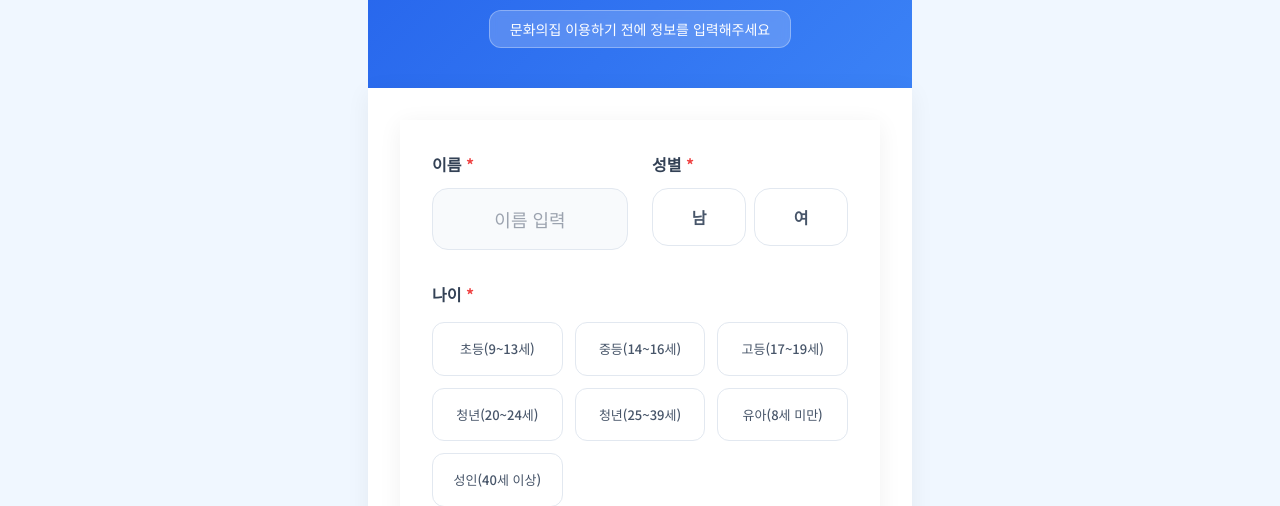
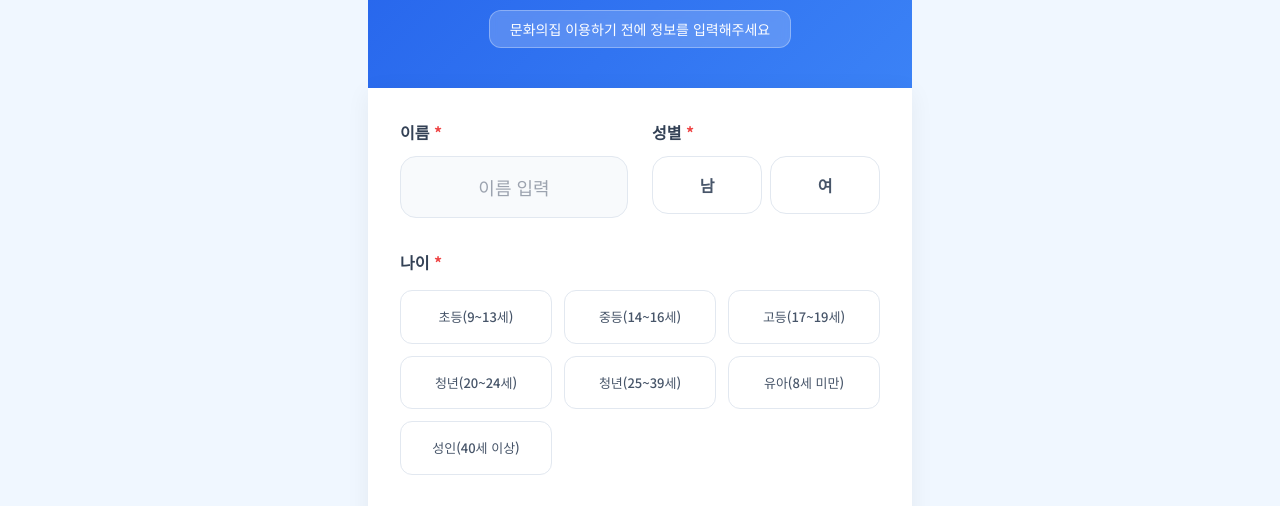
Before and after one commit to chlahTl/nchm_visiter, a website: page index.html in a window 1280 px wide. Shown: the part 294-800 px from the top of the page. Drawn offline with nearby package versions, Linux system fonts and the light colour scheme; no server answers.

Commit message:
Update index.html

```diff
--- a/index.html
+++ b/index.html
@@ -69,7 +69,7 @@
                 <h1 class="text-2xl sm:text-3xl font-black mb-4 leading-tight tracking-tight">시흥시능곡청소년문화의집<br>방문을 환영합니다 ✨</h1>
                 <div class="bg-white/20 backdrop-blur-sm inline-block px-5 py-2 rounded-xl border border-white/30 text-[13px] sm:text-sm font-medium">문화의집 이용하기 전에 정보를 입력해주세요</div>
             </div>
-            <div class="bg-white rounded-b-[30px] p-8 card-shadow space-y-8">
+
                 <div class="bg-white rounded-b-[30px] p-8 card-shadow space-y-8">
                 <div class="grid grid-cols-2 gap-6">
                     <div>
```
